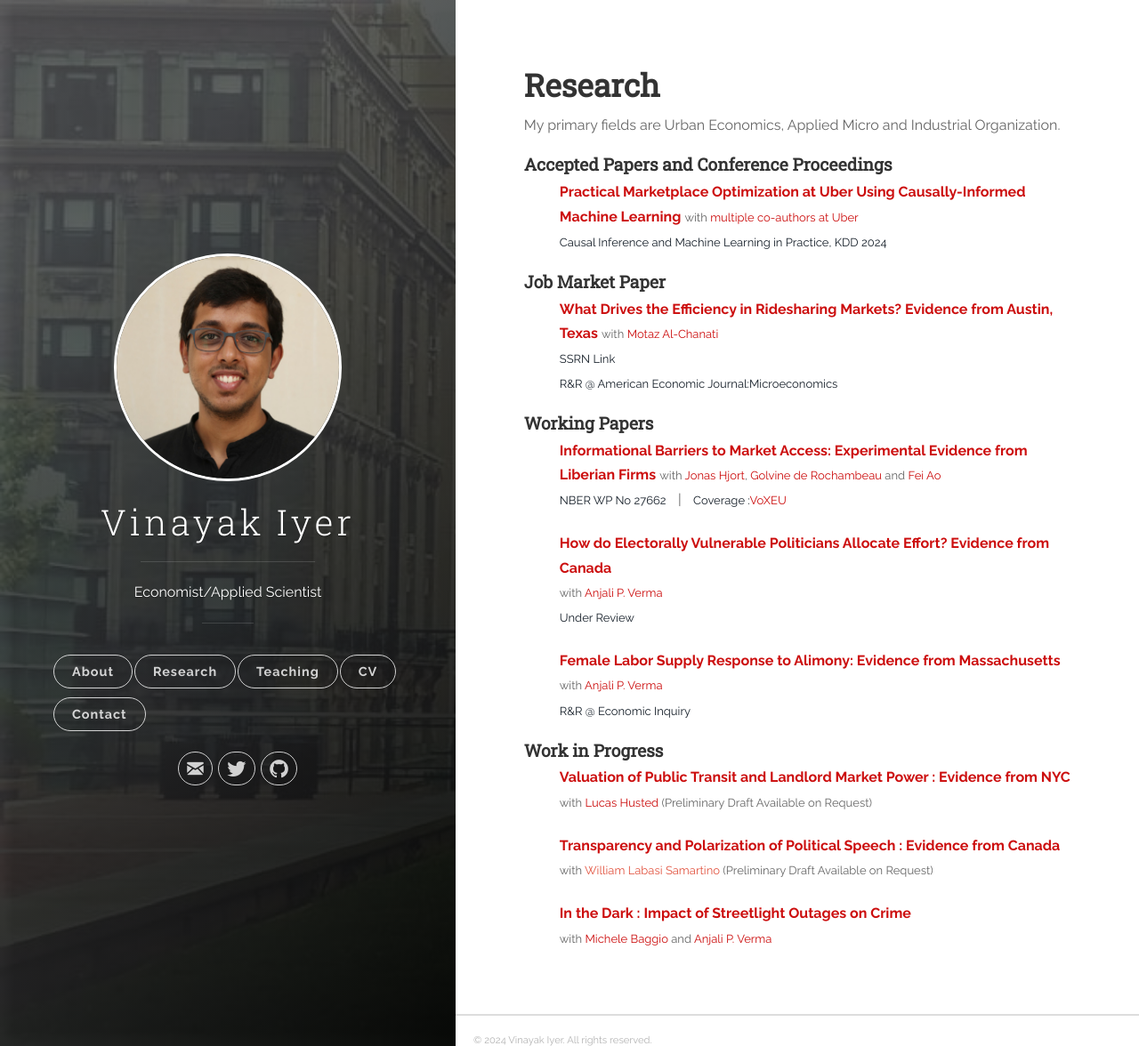
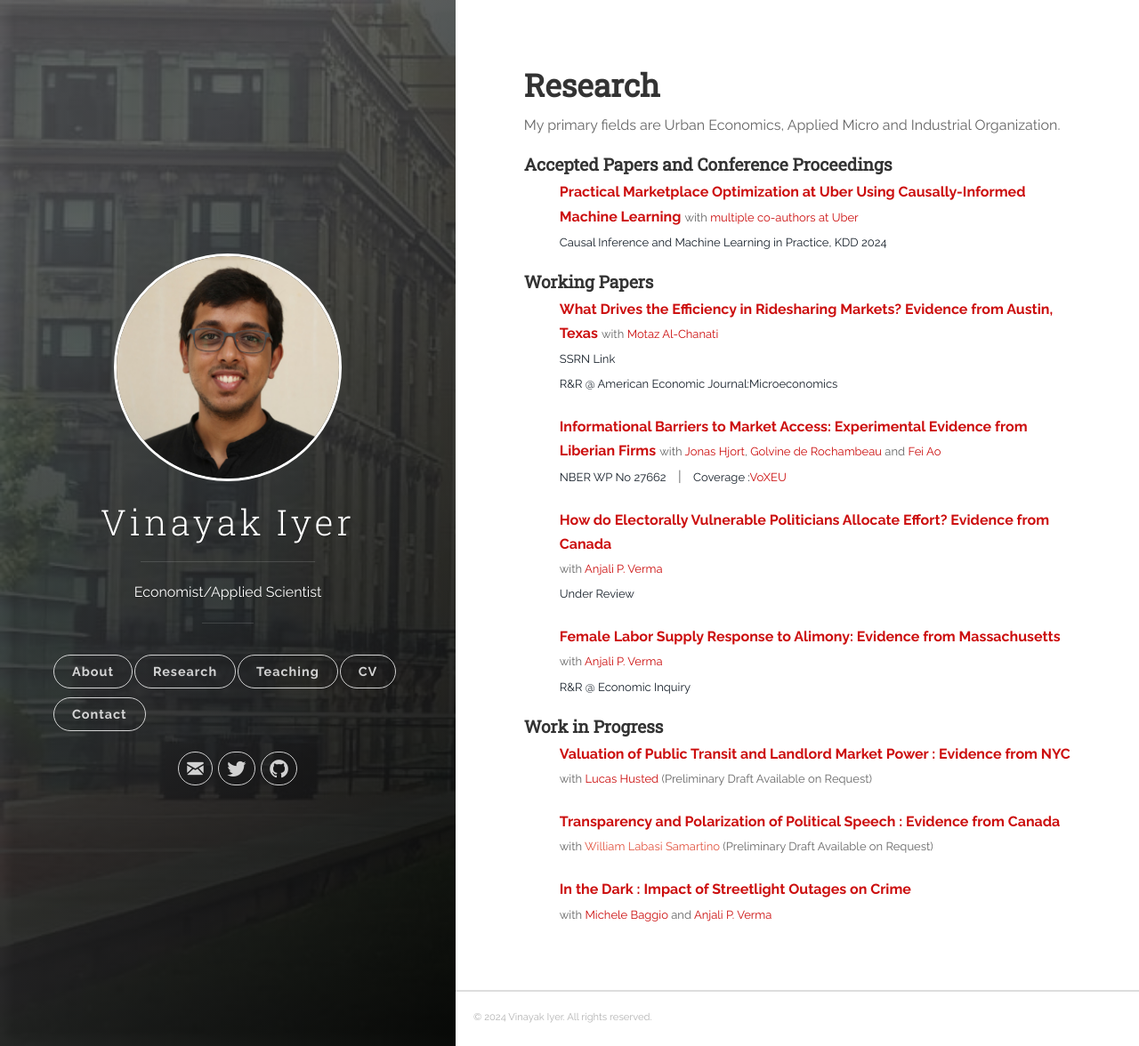
Before and after one commit to vinayakiyer/vinayakiyer.github.io, a Jekyll site: the page built from _posts/2018-06-13-research.markdown, in a window 1280 px wide and 1176 px high. Shown: the whole window at 89% size. Built offline with Jekyll 4.4.1, drawn with Linux system fonts in a browser that asks for light colours.

Commit message:
Update 2018-06-13-research.markdown

```diff
--- a/_posts/2018-06-13-research.markdown
+++ b/_posts/2018-06-13-research.markdown
@@ -25,13 +25,12 @@ tags: [jekyll]
   <br/><font size="2"><a  style="color:#17202a;">Causal Inference and Machine Learning in Practice, KDD 2024 </a></font></p>
 </ul>
 
-<h4 id="working-papers"><strong>Job Market Paper</strong></h4>
+<h4 id="working-papers"><strong>Working Papers</strong></h4>
 <ul>
   <p><b><font size="3"><span style="color:#505050;"><strong><a href="{{ site.baseurl }}/files/Iyer_JMP.pdf" style="color:#cc0e0e;" target="_blank">What Drives the Efficiency in Ridesharing Markets? Evidence from Austin, Texas</a></strong></span></font> <font size="2">with <a href="https://motazac.github.io/" style="color:#cc0e0e;" target="_blank">Motaz Al-Chanati</a> </font></b>
   <br/><font size="2"><a href="https://papers.ssrn.com/sol3/papers.cfm?abstract_id=3959363" style="color:#17202a;">SSRN Link</a></font>
   <br/><font size="2"><a  style="color:#17202a;">R&R @ American Economic Journal:Microeconomics</a></font></p></ul>
 
-<h4 id="working-papers"><strong>Working Papers</strong></h4>
 <ul>
 <p><b><font size="3"><span style="color:#505050;"><strong><a href="{{ site.baseurl }}/files/HRIA_april24.pdf" style="color:#cc0e0e;" target="_blank">Informational Barriers to Market Access: Experimental Evidence from Liberian Firms</a></strong></span></font> <font size="2">with <a href="https://sites.google.com/site/jonashjort/" style="color:#cc0e0e;" target="_blank">Jonas Hjort</a>, <a href="https://golvine.com/" style="color:#cc0e0e;" target="_blank">Golvine de Rochambeau</a> and <a href="https://se.linkedin.com/in/fei-ao-56565899" style="color:#cc0e0e;" target="_blank">Fei Ao</a></font></b>
   <br/><font size="2"><a href="https://www.nber.org/papers/w27662?utm_campaign=ntwh" style="color:#17202a;">NBER WP No 27662</a></font> &ensp;| &ensp;<font size="2"><a style="color:#17202a;">Coverage :</a></font><font size="2"><a href="https://voxeu.org/article/informational-barriers-market-access" style="color:#cc0e0e;">VoXEU</a></font></p>
```
